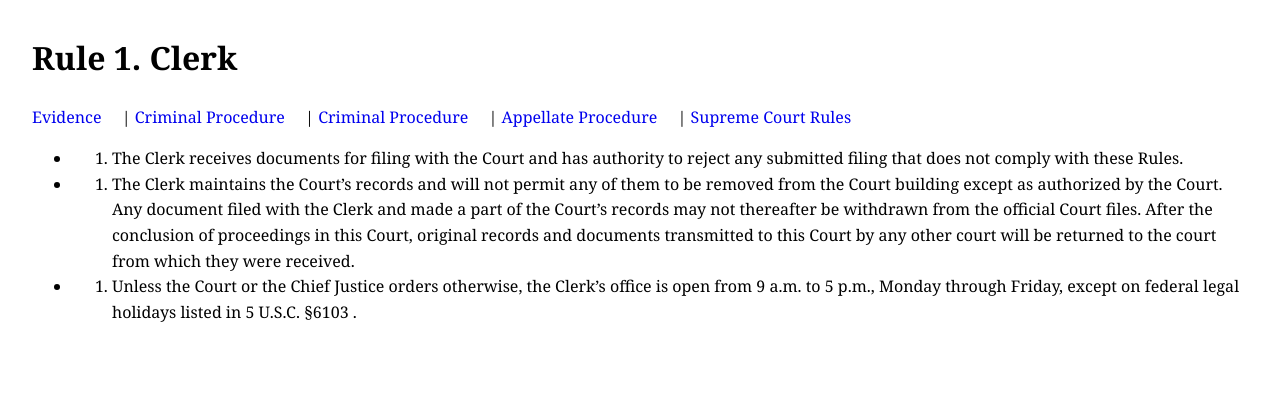
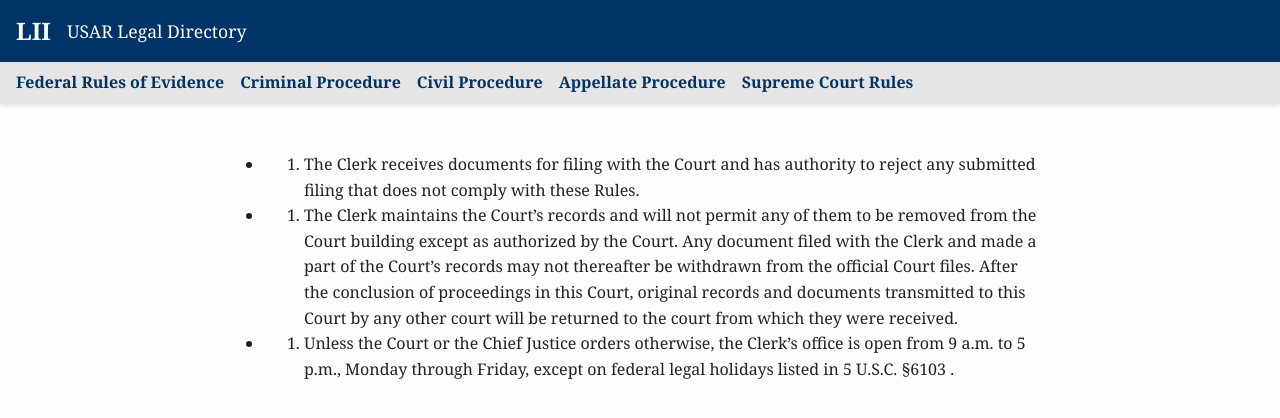
Before and after one commit to usarscotus/legal-directory, a Jekyll site: the page built from supct/rule_1.md, in a window 1280 px wide. Shown: the top 418 px of the page. Built offline with Jekyll 4.4.1, drawn with Linux system fonts in a browser that asks for light colours.

Commit message:
formatting

```diff
--- /dev/null
+++ b/_includes/header.html
@@ -0,0 +1,17 @@
+<header id="cornell-header">
+    <div id="cornell-topbar">
+        <a href="https://www.law.cornell.edu/" class="cornell-logo">LII</a>
+        <div class="cornell-title">
+            <a href="{{ site.baseurl }}/">USAR Legal Directory</a>
+        </div>
+    </div>
+    <nav id="cornell-nav">
+        <ul>
+            <li><a href="{{ site.baseurl }}/fre/">Federal Rules of Evidence</a></li>
+            <li><a href="{{ site.baseurl }}/frcp/">Criminal Procedure</a></li>
+            <li><a href="{{ site.baseurl }}/frcrp/">Civil Procedure</a></li>
+            <li><a href="{{ site.baseurl }}/frap/">Appellate Procedure</a></li>
+            <li><a href="{{ site.baseurl }}/supct/">Supreme Court Rules</a></li>
+        </ul>
+    </nav>
+</header>
--- a/_layouts/rule.html
+++ b/_layouts/rule.html
@@ -8,16 +8,7 @@
 </head>
 
 <body>
-    <header>
-        <h1>{{ page.title }}</h1>
-        <nav>
-            <a href="{{ site.baseurl }}/fre/">Evidence</a> |
-            <a href="{{ site.baseurl }}/frcp/">Criminal Procedure</a> |
-            <a href="{{ site.baseurl }}/frcrp/">Criminal Procedure</a> |
-            <a href="{{ site.baseurl }}/frap/">Appellate Procedure</a> |
-            <a href="{{ site.baseurl }}/supct/">Supreme Court Rules</a>
-        </nav>
-    </header>
+    {% include header.html %}
 
     <main>
         {{ content }}
--- a/assets/style.css
+++ b/assets/style.css
@@ -1,9 +1,89 @@
+/* Base Typography */
 body {
   font-family: Georgia, serif;
-  margin: 2rem;
+  margin: 0;
+  padding: 0;
   line-height: 1.6;
+  background: #fdfdfd;
+  color: #222;
 }
-nav a {
+
+main {
+  padding: 2rem 1.5rem;
+  max-width: 800px;
+  margin: 0 auto;
+}
+
+/* Header and Top Bar */
+#cornell-header {
+  position: sticky;
+  top: 0;
+  z-index: 1000;
+  background-color: #003366;
+  color: white;
+  box-shadow: 0 2px 5px rgba(0, 0, 0, 0.1);
+}
+
+#cornell-topbar {
+  display: flex;
+  align-items: center;
+  padding: 0.75rem 1rem;
+}
+
+.cornell-logo {
+  font-weight: bold;
+  color: white;
+  font-size: 1.5rem;
+  text-decoration: none;
   margin-right: 1rem;
+}
+
+.cornell-title a {
+  color: white;
   text-decoration: none;
+  font-size: 1.1rem;
 }
+
+/* Navigation Bar */
+#cornell-nav {
+  background: #e5e5e5;
+  padding: 0.5rem 1rem;
+}
+
+#cornell-nav ul {
+  list-style: none;
+  margin: 0;
+  padding: 0;
+  display: flex;
+  flex-wrap: wrap;
+  gap: 1rem;
+}
+
+#cornell-nav a {
+  text-decoration: none;
+  color: #003366;
+  font-weight: bold;
+}
+
+/* Rule content formatting */
+h1, h2, h3 {
+  color: #003366;
+}
+
+ul {
+  padding-left: 1.5rem;
+}
+
+a:hover {
+  text-decoration: underline;
+}
+
+/* Footer (optional) */
+footer {
+  border-top: 1px solid #ccc;
+  text-align: center;
+  padding: 1rem;
+  color: #666;
+  font-size: 0.9rem;
+  margin-top: 2rem;
+}
```
